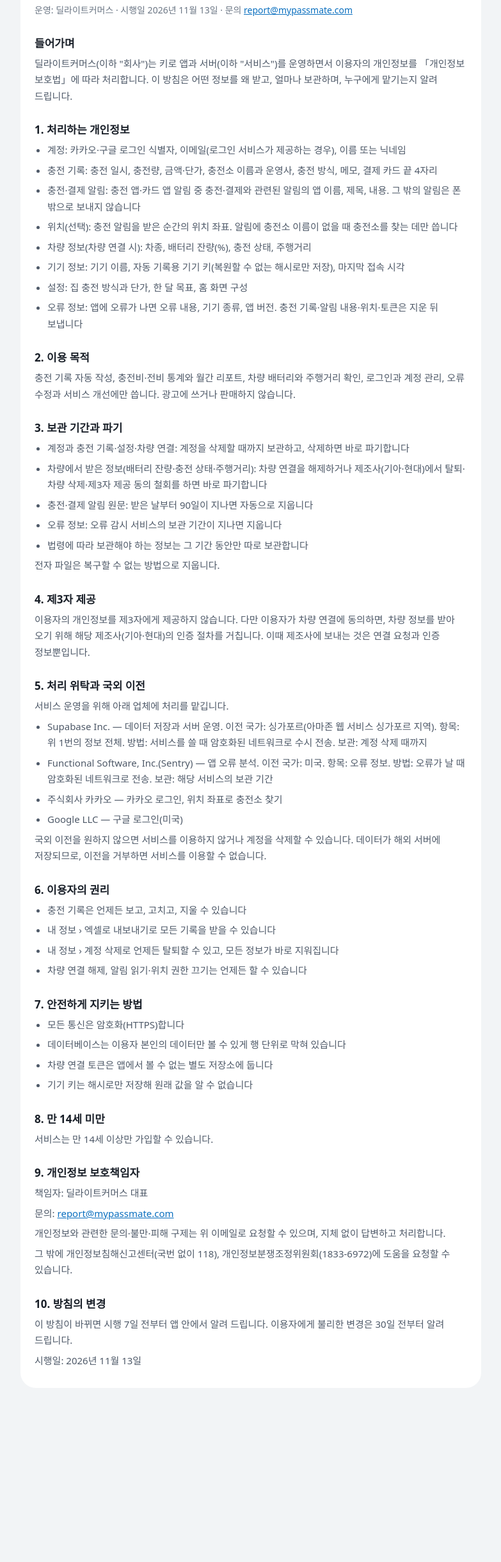
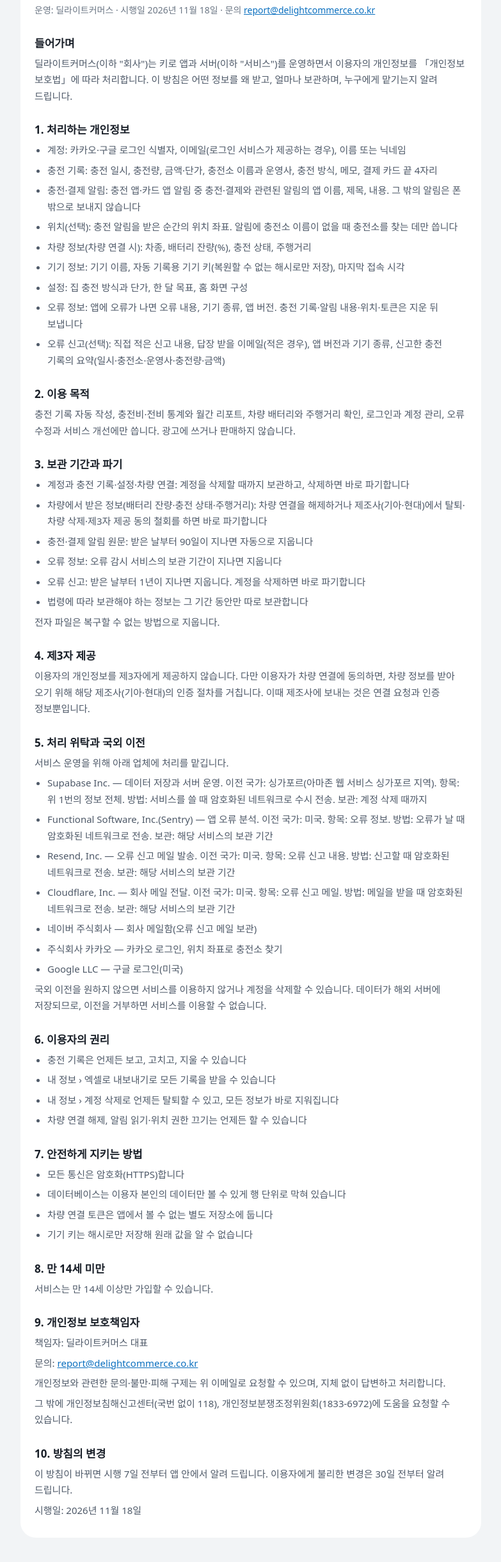
Before and after one commit to Delightfilm/ev-oauth-pages, a plain HTML site: page legal/privacy.html in a window 1280 px wide. Shown: the part 89-2530 px from the top of the page at 64% size, without its empty margins (248-1031 px from the left). Before the commit the page ends 2314 px from the top, so only its background shows below. Drawn offline with Linux system fonts and the light colour scheme.

Commit message:
legal: 문의처 report@delightcommerce.co.kr, 오류 신고 항목·위탁(Resend·Cloudflare·네이버) 추가
Co-Authored-By: Claude Opus 5.5 <noreply@anthropic.com>

```diff
--- a/legal/privacy.html
+++ b/legal/privacy.html
@@ -12,16 +12,16 @@ h2{font-size:17px;margin:26px 0 8px}p,li{font-size:15px;line-height:1.7;color:va
 ul{padding-left:20px;margin:6px 0}a{color:var(--blue)}
 </style></head><body><main><div class="card">
 <h1>키로 개인정보 처리방침</h1>
-<p class="meta">운영: 딜라이트커머스 · 시행일 2026년 11월 13일 · 문의 <a href="mailto:report@mypassmate.com">report@mypassmate.com</a></p>
+<p class="meta">운영: 딜라이트커머스 · 시행일 2026년 11월 18일 · 문의 <a href="mailto:report@delightcommerce.co.kr">report@delightcommerce.co.kr</a></p>
 <section><h2>들어가며</h2><p>딜라이트커머스(이하 "회사")는 키로 앱과 서버(이하 "서비스")를 운영하면서 이용자의 개인정보를 「개인정보 보호법」에 따라 처리합니다. 이 방침은 어떤 정보를 왜 받고, 얼마나 보관하며, 누구에게 맡기는지 알려 드립니다.</p></section>
-<section><h2>1. 처리하는 개인정보</h2><ul><li>계정: 카카오·구글 로그인 식별자, 이메일(로그인 서비스가 제공하는 경우), 이름 또는 닉네임</li><li>충전 기록: 충전 일시, 충전량, 금액·단가, 충전소 이름과 운영사, 충전 방식, 메모, 결제 카드 끝 4자리</li><li>충전·결제 알림: 충전 앱·카드 앱 알림 중 충전·결제와 관련된 알림의 앱 이름, 제목, 내용. 그 밖의 알림은 폰 밖으로 보내지 않습니다</li><li>위치(선택): 충전 알림을 받은 순간의 위치 좌표. 알림에 충전소 이름이 없을 때 충전소를 찾는 데만 씁니다</li><li>차량 정보(차량 연결 시): 차종, 배터리 잔량(%), 충전 상태, 주행거리</li><li>기기 정보: 기기 이름, 자동 기록용 기기 키(복원할 수 없는 해시로만 저장), 마지막 접속 시각</li><li>설정: 집 충전 방식과 단가, 한 달 목표, 홈 화면 구성</li><li>오류 정보: 앱에 오류가 나면 오류 내용, 기기 종류, 앱 버전. 충전 기록·알림 내용·위치·토큰은 지운 뒤 보냅니다</li></ul></section>
+<section><h2>1. 처리하는 개인정보</h2><ul><li>계정: 카카오·구글 로그인 식별자, 이메일(로그인 서비스가 제공하는 경우), 이름 또는 닉네임</li><li>충전 기록: 충전 일시, 충전량, 금액·단가, 충전소 이름과 운영사, 충전 방식, 메모, 결제 카드 끝 4자리</li><li>충전·결제 알림: 충전 앱·카드 앱 알림 중 충전·결제와 관련된 알림의 앱 이름, 제목, 내용. 그 밖의 알림은 폰 밖으로 보내지 않습니다</li><li>위치(선택): 충전 알림을 받은 순간의 위치 좌표. 알림에 충전소 이름이 없을 때 충전소를 찾는 데만 씁니다</li><li>차량 정보(차량 연결 시): 차종, 배터리 잔량(%), 충전 상태, 주행거리</li><li>기기 정보: 기기 이름, 자동 기록용 기기 키(복원할 수 없는 해시로만 저장), 마지막 접속 시각</li><li>설정: 집 충전 방식과 단가, 한 달 목표, 홈 화면 구성</li><li>오류 정보: 앱에 오류가 나면 오류 내용, 기기 종류, 앱 버전. 충전 기록·알림 내용·위치·토큰은 지운 뒤 보냅니다</li><li>오류 신고(선택): 직접 적은 신고 내용, 답장 받을 이메일(적은 경우), 앱 버전과 기기 종류, 신고한 충전 기록의 요약(일시·충전소·운영사·충전량·금액)</li></ul></section>
 <section><h2>2. 이용 목적</h2><p>충전 기록 자동 작성, 충전비·전비 통계와 월간 리포트, 차량 배터리와 주행거리 확인, 로그인과 계정 관리, 오류 수정과 서비스 개선에만 씁니다. 광고에 쓰거나 판매하지 않습니다.</p></section>
-<section><h2>3. 보관 기간과 파기</h2><ul><li>계정과 충전 기록·설정·차량 연결: 계정을 삭제할 때까지 보관하고, 삭제하면 바로 파기합니다</li><li>차량에서 받은 정보(배터리 잔량·충전 상태·주행거리): 차량 연결을 해제하거나 제조사(기아·현대)에서 탈퇴·차량 삭제·제3자 제공 동의 철회를 하면 바로 파기합니다</li><li>충전·결제 알림 원문: 받은 날부터 90일이 지나면 자동으로 지웁니다</li><li>오류 정보: 오류 감시 서비스의 보관 기간이 지나면 지웁니다</li><li>법령에 따라 보관해야 하는 정보는 그 기간 동안만 따로 보관합니다</li></ul><p>전자 파일은 복구할 수 없는 방법으로 지웁니다.</p></section>
+<section><h2>3. 보관 기간과 파기</h2><ul><li>계정과 충전 기록·설정·차량 연결: 계정을 삭제할 때까지 보관하고, 삭제하면 바로 파기합니다</li><li>차량에서 받은 정보(배터리 잔량·충전 상태·주행거리): 차량 연결을 해제하거나 제조사(기아·현대)에서 탈퇴·차량 삭제·제3자 제공 동의 철회를 하면 바로 파기합니다</li><li>충전·결제 알림 원문: 받은 날부터 90일이 지나면 자동으로 지웁니다</li><li>오류 정보: 오류 감시 서비스의 보관 기간이 지나면 지웁니다</li><li>오류 신고: 받은 날부터 1년이 지나면 지웁니다. 계정을 삭제하면 바로 파기합니다</li><li>법령에 따라 보관해야 하는 정보는 그 기간 동안만 따로 보관합니다</li></ul><p>전자 파일은 복구할 수 없는 방법으로 지웁니다.</p></section>
 <section><h2>4. 제3자 제공</h2><p>이용자의 개인정보를 제3자에게 제공하지 않습니다. 다만 이용자가 차량 연결에 동의하면, 차량 정보를 받아 오기 위해 해당 제조사(기아·현대)의 인증 절차를 거칩니다. 이때 제조사에 보내는 것은 연결 요청과 인증 정보뿐입니다.</p></section>
-<section><h2>5. 처리 위탁과 국외 이전</h2><p>서비스 운영을 위해 아래 업체에 처리를 맡깁니다.</p><ul><li>Supabase Inc. — 데이터 저장과 서버 운영. 이전 국가: 싱가포르(아마존 웹 서비스 싱가포르 지역). 항목: 위 1번의 정보 전체. 방법: 서비스를 쓸 때 암호화된 네트워크로 수시 전송. 보관: 계정 삭제 때까지</li><li>Functional Software, Inc.(Sentry) — 앱 오류 분석. 이전 국가: 미국. 항목: 오류 정보. 방법: 오류가 날 때 암호화된 네트워크로 전송. 보관: 해당 서비스의 보관 기간</li><li>주식회사 카카오 — 카카오 로그인, 위치 좌표로 충전소 찾기</li><li>Google LLC — 구글 로그인(미국)</li></ul><p>국외 이전을 원하지 않으면 서비스를 이용하지 않거나 계정을 삭제할 수 있습니다. 데이터가 해외 서버에 저장되므로, 이전을 거부하면 서비스를 이용할 수 없습니다.</p></section>
+<section><h2>5. 처리 위탁과 국외 이전</h2><p>서비스 운영을 위해 아래 업체에 처리를 맡깁니다.</p><ul><li>Supabase Inc. — 데이터 저장과 서버 운영. 이전 국가: 싱가포르(아마존 웹 서비스 싱가포르 지역). 항목: 위 1번의 정보 전체. 방법: 서비스를 쓸 때 암호화된 네트워크로 수시 전송. 보관: 계정 삭제 때까지</li><li>Functional Software, Inc.(Sentry) — 앱 오류 분석. 이전 국가: 미국. 항목: 오류 정보. 방법: 오류가 날 때 암호화된 네트워크로 전송. 보관: 해당 서비스의 보관 기간</li><li>Resend, Inc. — 오류 신고 메일 발송. 이전 국가: 미국. 항목: 오류 신고 내용. 방법: 신고할 때 암호화된 네트워크로 전송. 보관: 해당 서비스의 보관 기간</li><li>Cloudflare, Inc. — 회사 메일 전달. 이전 국가: 미국. 항목: 오류 신고 메일. 방법: 메일을 받을 때 암호화된 네트워크로 전송. 보관: 해당 서비스의 보관 기간</li><li>네이버 주식회사 — 회사 메일함(오류 신고 메일 보관)</li><li>주식회사 카카오 — 카카오 로그인, 위치 좌표로 충전소 찾기</li><li>Google LLC — 구글 로그인(미국)</li></ul><p>국외 이전을 원하지 않으면 서비스를 이용하지 않거나 계정을 삭제할 수 있습니다. 데이터가 해외 서버에 저장되므로, 이전을 거부하면 서비스를 이용할 수 없습니다.</p></section>
 <section><h2>6. 이용자의 권리</h2><ul><li>충전 기록은 언제든 보고, 고치고, 지울 수 있습니다</li><li>내 정보 › 엑셀로 내보내기로 모든 기록을 받을 수 있습니다</li><li>내 정보 › 계정 삭제로 언제든 탈퇴할 수 있고, 모든 정보가 바로 지워집니다</li><li>차량 연결 해제, 알림 읽기·위치 권한 끄기는 언제든 할 수 있습니다</li></ul></section>
 <section><h2>7. 안전하게 지키는 방법</h2><ul><li>모든 통신은 암호화(HTTPS)합니다</li><li>데이터베이스는 이용자 본인의 데이터만 볼 수 있게 행 단위로 막혀 있습니다</li><li>차량 연결 토큰은 앱에서 볼 수 없는 별도 저장소에 둡니다</li><li>기기 키는 해시로만 저장해 원래 값을 알 수 없습니다</li></ul></section>
 <section><h2>8. 만 14세 미만</h2><p>서비스는 만 14세 이상만 가입할 수 있습니다.</p></section>
-<section><h2>9. 개인정보 보호책임자</h2><p>책임자: 딜라이트커머스 대표</p><p>문의: <a href="mailto:report@mypassmate.com">report@mypassmate.com</a></p><p>개인정보와 관련한 문의·불만·피해 구제는 위 이메일로 요청할 수 있으며, 지체 없이 답변하고 처리합니다.</p><p>그 밖에 개인정보침해신고센터(국번 없이 118), 개인정보분쟁조정위원회(1833-6972)에 도움을 요청할 수 있습니다.</p></section>
-<section><h2>10. 방침의 변경</h2><p>이 방침이 바뀌면 시행 7일 전부터 앱 안에서 알려 드립니다. 이용자에게 불리한 변경은 30일 전부터 알려 드립니다.</p><p>시행일: 2026년 11월 13일</p></section>
+<section><h2>9. 개인정보 보호책임자</h2><p>책임자: 딜라이트커머스 대표</p><p>문의: <a href="mailto:report@delightcommerce.co.kr">report@delightcommerce.co.kr</a></p><p>개인정보와 관련한 문의·불만·피해 구제는 위 이메일로 요청할 수 있으며, 지체 없이 답변하고 처리합니다.</p><p>그 밖에 개인정보침해신고센터(국번 없이 118), 개인정보분쟁조정위원회(1833-6972)에 도움을 요청할 수 있습니다.</p></section>
+<section><h2>10. 방침의 변경</h2><p>이 방침이 바뀌면 시행 7일 전부터 앱 안에서 알려 드립니다. 이용자에게 불리한 변경은 30일 전부터 알려 드립니다.</p><p>시행일: 2026년 11월 18일</p></section>
 </div></main></body></html>
```
Also changed, not shown: legal/delete-account.html (+2 -2 lines), legal/index.html (+1 -1 lines), legal/terms.html (+3 -3 lines).
